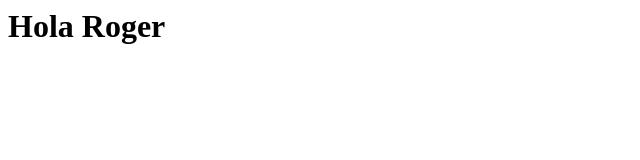
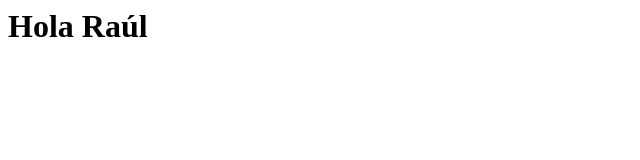
Before and after one commit to Rau18/webJenkins, a plain HTML site: page index.html in a window 1280 px wide. Shown: the full height of the page, 0-640 px from the left. Drawn offline with Linux system fonts and the light colour scheme.

Commit message:
Update index.html

```diff
--- a/index.html
+++ b/index.html
@@ -1,5 +1,5 @@
 <html>
 <body>
-  <h1>Hola Roger</h1>
+  <h1>Hola Raúl</h1>
 </body>
 </html>
```
